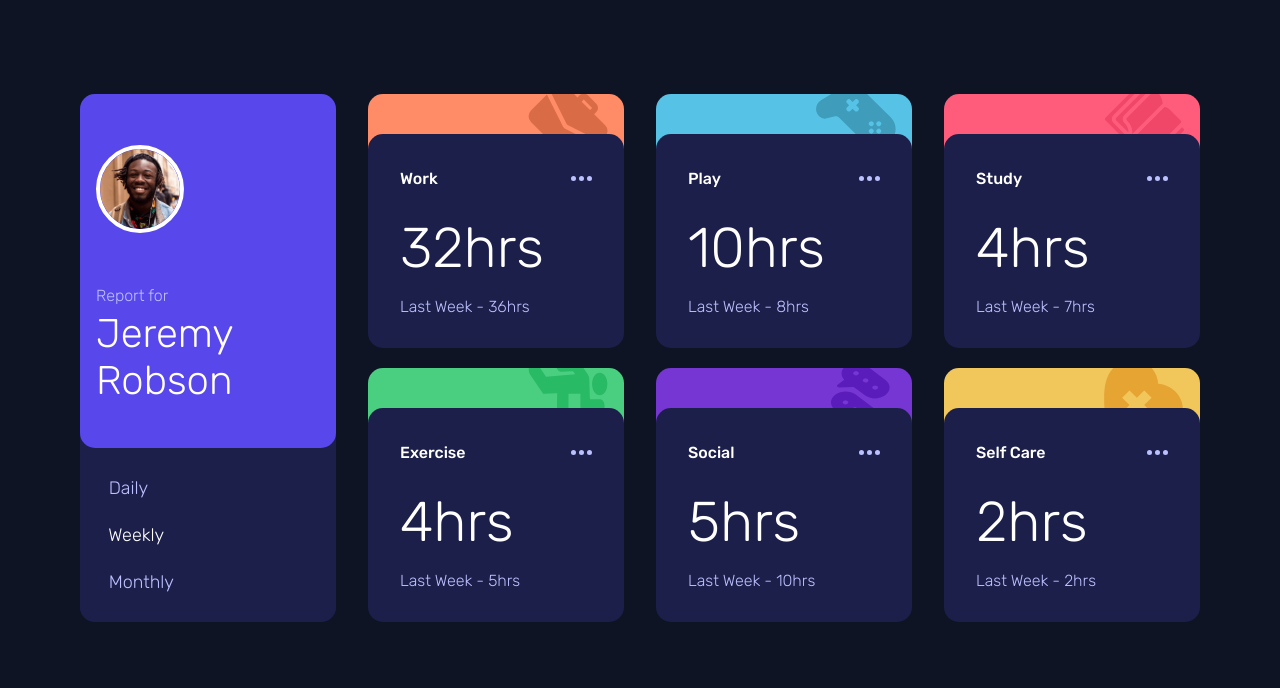
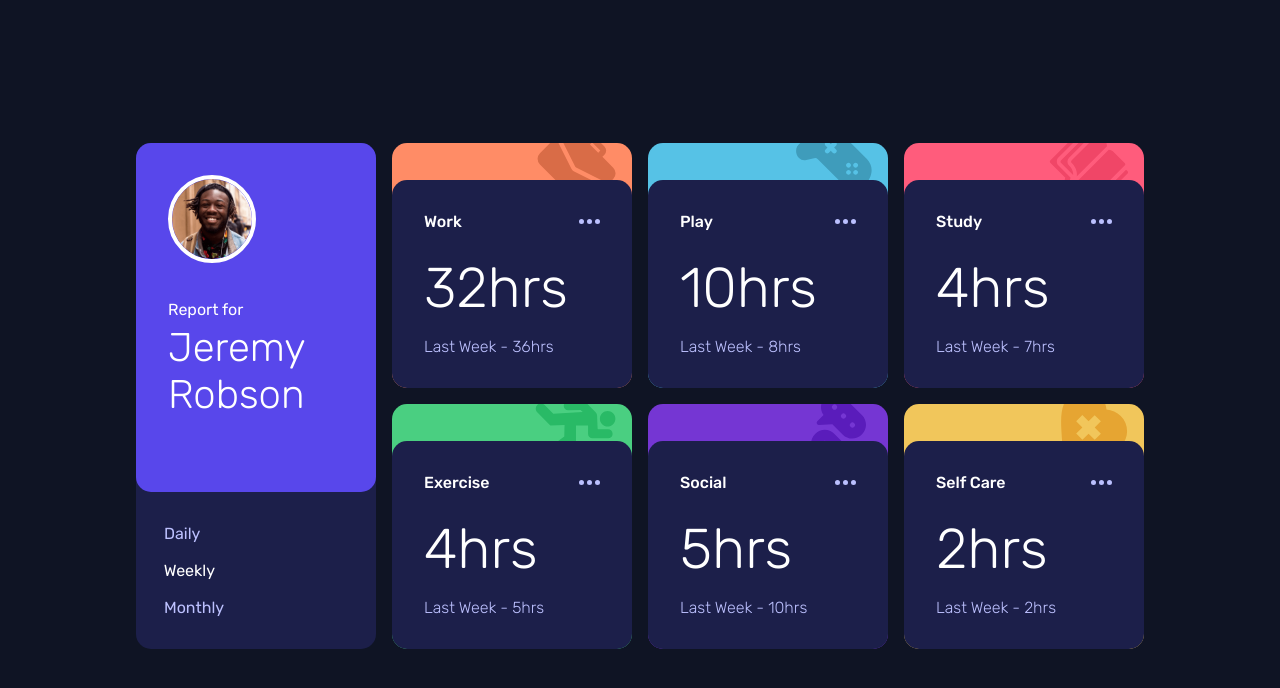
Before and after one commit to andreimaier/timeTrackingApp, a plain HTML site: page index.html in a window 1280 px wide. Drawn offline with Linux system fonts and the light colour scheme.

Commit message:
minor css code changes

```diff
--- a/index.html
+++ b/index.html
@@ -26,7 +26,12 @@
     <main>
       <div class="wrapper">
         <div class="card">
-          <div class="front">
+          <div class="profile">
+            <img src="./images/image-jeremy.png" alt="Photo of man smiling" />
+            <p>Report for</p>
+            <p>Jeremy Robson</p>
+          </div>
+          <div class="timeframe">
             <div>
               <input type="radio" name="a" id="Daily" />
               <label for="Daily">Daily</label>
@@ -40,78 +45,87 @@
               <label for="Monthly">Monthly</label>
             </div>
           </div>
-          <div class="back">
-            <img
-              id="hero"
-              src="./images/image-jeremy.png"
-              alt="Photo of man smiling"
-            />
-            <p>Report for</p>
-            <p>Jeremy Robson</p>
-          </div>
         </div>
         <div class="card">
-          <div class="back">
-            <img src="./images/icon-work.svg" alt="" />
-          </div>
           <div class="front">
             <p class="item">Work</p>
-            <img src="./images/icon-ellipsis.svg" alt="" />
+            <svg width="21" height="5" xmlns="http://www.w3.org/2000/svg">
+              <path
+                d="M2.5 0a2.5 2.5 0 1 1 0 5 2.5 2.5 0 0 1 0-5Zm8 0a2.5 2.5 0 1 1 0 5 2.5 2.5 0 0 1 0-5Zm8 0a2.5 2.5 0 1 1 0 5 2.5 2.5 0 0 1 0-5Z"
+                fill="#BBC0FF"
+                fill-rule="evenodd"
+              />
+            </svg>
             <p class="time" data-current="0">32hrs</p>
             <p class="last" data-last="0">Last Week - 36hrs</p>
           </div>
         </div>
         <div class="card">
-          <div class="back">
-            <img src="./images/icon-play.svg" alt="" />
-          </div>
           <div class="front">
             <p class="item">Play</p>
-            <img src="./images/icon-ellipsis.svg" alt="" />
+            <svg width="21" height="5" xmlns="http://www.w3.org/2000/svg">
+              <path
+                d="M2.5 0a2.5 2.5 0 1 1 0 5 2.5 2.5 0 0 1 0-5Zm8 0a2.5 2.5 0 1 1 0 5 2.5 2.5 0 0 1 0-5Zm8 0a2.5 2.5 0 1 1 0 5 2.5 2.5 0 0 1 0-5Z"
+                fill="#BBC0FF"
+                fill-rule="evenodd"
+              />
+            </svg>
             <p class="time" data-current="1">10hrs</p>
             <p class="last" data-last="1">Last Week - 8hrs</p>
           </div>
         </div>
         <div class="card">
-          <div class="back">
-            <img src="./images/icon-study.svg" alt="" />
-          </div>
           <div class="front">
             <p class="item">Study</p>
-            <img src="./images/icon-ellipsis.svg" alt="" />
+            <svg width="21" height="5" xmlns="http://www.w3.org/2000/svg">
+              <path
+                d="M2.5 0a2.5 2.5 0 1 1 0 5 2.5 2.5 0 0 1 0-5Zm8 0a2.5 2.5 0 1 1 0 5 2.5 2.5 0 0 1 0-5Zm8 0a2.5 2.5 0 1 1 0 5 2.5 2.5 0 0 1 0-5Z"
+                fill="#BBC0FF"
+                fill-rule="evenodd"
+              />
+            </svg>
             <p class="time" data-current="2">4hrs</p>
             <p class="last" data-last="2">Last Week - 7hrs</p>
           </div>
         </div>
         <div class="card">
-          <div class="back">
-            <img src="./images/icon-exercise.svg" alt="" />
-          </div>
           <div class="front">
             <p class="item">Exercise</p>
-            <img src="./images/icon-ellipsis.svg" alt="" />
+            <svg width="21" height="5" xmlns="http://www.w3.org/2000/svg">
+              <path
+                d="M2.5 0a2.5 2.5 0 1 1 0 5 2.5 2.5 0 0 1 0-5Zm8 0a2.5 2.5 0 1 1 0 5 2.5 2.5 0 0 1 0-5Zm8 0a2.5 2.5 0 1 1 0 5 2.5 2.5 0 0 1 0-5Z"
+                fill="#BBC0FF"
+                fill-rule="evenodd"
+              />
+            </svg>
             <p class="time" data-current="3">4hrs</p>
             <p class="last" data-last="3">Last Week - 5hrs</p>
           </div>
         </div>
         <div class="card">
-          <div class="back">
-            <img src="./images/icon-social.svg" alt="" />
-          </div>
           <div class="front">
             <p class="item">Social</p>
-            <img src="./images/icon-ellipsis.svg" alt="" />
+            <svg width="21" height="5" xmlns="http://www.w3.org/2000/svg">
+              <path
+                d="M2.5 0a2.5 2.5 0 1 1 0 5 2.5 2.5 0 0 1 0-5Zm8 0a2.5 2.5 0 1 1 0 5 2.5 2.5 0 0 1 0-5Zm8 0a2.5 2.5 0 1 1 0 5 2.5 2.5 0 0 1 0-5Z"
+                fill="#BBC0FF"
+                fill-rule="evenodd"
+              />
+            </svg>
             <p class="time" data-current="4">5hrs</p>
             <p class="last" data-last="4">Last Week - 10hrs</p>
           </div>
         </div>
         <div class="card">
-          <div class="back">
-            <img src="./images/icon-self-care.svg" alt="" />
-          </div>
           <div class="front">
             <p class="item">Self Care</p>
-            <img src="./images/icon-ellipsis.svg" alt="" />
+            <svg width="21" height="5" xmlns="http://www.w3.org/2000/svg">
+              <path
+                d="M2.5 0a2.5 2.5 0 1 1 0 5 2.5 2.5 0 0 1 0-5Zm8 0a2.5 2.5 0 1 1 0 5 2.5 2.5 0 0 1 0-5Zm8 0a2.5 2.5 0 1 1 0 5 2.5 2.5 0 0 1 0-5Z"
+                fill="#BBC0FF"
+                fill-rule="evenodd"
+              />
+            </svg>
             <p class="time" data-current="5">2hrs</p>
             <p class="last" data-last="5">Last Week - 2hrs</p>
           </div>
--- a/script.js
+++ b/script.js
@@ -10,9 +10,9 @@ async function render() {
 }
 render()
 
-const day = document.querySelector('.card:first-child .front div:nth-of-type(1) label')
-const week = document.querySelector('.card:first-child .front div:nth-child(2) label')
-const month = document.querySelector('.card:first-child .front div:last-of-type label')
+const day = document.querySelector('.card:first-child .timeframe div:nth-of-type(1) label')
+const week = document.querySelector('.card:first-child .timeframe div:nth-child(2) label')
+const month = document.querySelector('.card:first-child .timeframe div:last-of-type label')
 
 const current = document.querySelectorAll('.time')
 const last = document.querySelectorAll('.last')
--- a/style.css
+++ b/style.css
@@ -21,48 +21,35 @@
 }
 
 body {
+  display: grid;
+  place-content: center;
+  min-height: 97dvh;
   background-color: var(--VeryDarkBlue);
   font-family: var(--fontFam);
 }
-main {
+.wrapper {
+  padding-block: 4.5rem;
   display: flex;
   flex-direction: column;
-  align-items: center;
-}
-.wrapper {
-  margin-top: 50px;
+  gap: 1.5rem;
 }
 
 .card {
-  margin-top: -20px;
-  max-width: 340px;
+  border-radius: var(--border-radius);
+  max-width: 20rem;
   color: white;
-}
-
-.back {
-  display: flex;
-  justify-content: right;
-  padding-inline: 1rem;
-  border-radius: var(--border-radius) var(--border-radius) 0 0;
-  height: 80px;
-  overflow: hidden;
-}
-.back img {
-  max-width: 70%;
-  aspect-ratio: 1;
-  transform: translateY(-10px);
-  overflow: hidden;
+  padding-top: 2.3rem;
 }
 
 .front {
   background-color: var(--DarkBlue);
-  transform: translateY(-40px);
   border-radius: var(--border-radius);
-  padding: 1.5rem;
   display: grid;
   grid-template-columns: 1fr 1fr;
   align-items: center;
+  padding: 1.6rem;
 }
+
 .front:hover {
   background-color: var(--DesaturatedBlue);
   cursor: pointer;
@@ -80,53 +67,55 @@ main {
   font-weight: 300;
   color: var(--PaleBlue);
 }
-.front img {
-  padding-block: 10px;
-}
-.front img,
+.front svg,
 .front :nth-child(4) {
   justify-self: right;
 }
-.front img:hover {
-  cursor: pointer;
+.front:has(svg:hover) {
+  background-color: var(--DarkBlue);
+}
+.front svg path:hover {
+  fill: white;
 }
 
-.card:nth-child(2) .back {
-  background-color: var(--work);
+.card:nth-child(2) {
+  background: var(--work) url(./images/icon-work.svg) top -1rem right 1rem no-repeat;
 }
-.card:nth-child(3) .back {
-  background-color: var(--play);
+.card:nth-child(3) {
+  background: var(--play) url(./images/icon-play.svg) top -1rem right 1rem no-repeat;
 }
-.card:nth-child(4) .back {
-  background-color: var(--study);
+.card:nth-child(4) {
+  background: var(--study) url(./images/icon-study.svg) top -1rem right 1rem no-repeat;
 }
-.card:nth-child(5) .back {
-  background-color: var(--exercise);
+.card:nth-child(5) {
+  background: var(--exercise) url(./images/icon-exercise.svg) top -0.2rem right 1rem
+    no-repeat;
 }
-.card:nth-child(6) .back {
-  background-color: var(--social);
+.card:nth-child(6) {
+  background: var(--social) url(./images/icon-social.svg) top -1rem right 1rem no-repeat;
 }
-.card:nth-child(7) .back {
-  background-color: var(--selfCare);
+.card:nth-child(7) {
+  background: var(--selfCare) url(./images/icon-self-care.svg) top -1rem right 1rem
+    no-repeat;
 }
 
 /* Rules for the first div */
 .card:first-of-type {
+  background-color: var(--DarkBlue);
+  padding: 0;
   display: flex;
-  flex-direction: column-reverse;
-  margin-bottom: 40px;
+  flex-direction: column;
 }
-.card:first-child .back {
+.card:first-child .profile {
   background-color: var(--hero);
-  height: 130px;
+  padding-block: 1.5rem;
   display: grid;
   row-gap: 5px;
   grid-template-columns: repeat(3, 1fr);
   grid-template-rows: repeat(2, 1fr);
   border-radius: var(--border-radius);
-  transform: translateY(20px);
 }
-#hero {
+.card:first-child img {
   border: 4px solid white;
   border-radius: 50%;
   max-width: 60%;
@@ -135,77 +124,58 @@ main {
   grid-row: 1/3;
   align-self: center;
   justify-self: center;
-  transform: translateY(0);
 }
-.card:first-child .back p:first-of-type {
+.card:first-child .profile p:first-of-type {
   grid-column: 2/4;
   grid-row: 1/2;
   align-self: end;
   margin: 0;
-  font-weight: 300;
-  color: var(--PaleBlue);
 }
-.card:first-child .back p:last-of-type {
+.card:first-child .profile p:last-of-type {
   grid-column: 2/4;
   grid-row: 2/3;
   justify-self: left;
-  align-self: start;
   margin: 0;
-  font-size: 26px;
+  font-size: 1.6rem;
   font-weight: 300;
 }
-.card:first-child .front {
+.card:first-child .timeframe {
+  padding-block: 2rem;
   display: flex;
   justify-content: space-around;
-  align-items: end;
-  background-color: var(--DarkBlue);
-  height: 40px;
-  font-size: var(--fontSize);
-  font-weight: 300;
-  border-radius: 0 0 var(--border-radius) var(--border-radius);
-  transform: translateY(0);
 }
-.card:first-child .front a {
-  color: var(--PaleBlue);
-  text-decoration: none;
-  cursor: pointer;
-}
-.card:first-child .front label:hover,
-.card:first-child .front a:active {
+.card:first-child .timeframe label:hover {
   color: inherit;
 }
 
-.card:first-child .front input {
+.card:first-child .timeframe input {
   appearance: none;
 }
-.card:first-child .front input:checked + label {
+.card:first-child .timeframe input:checked + label {
   color: inherit;
 }
-.card:first-child .front label {
+.card:first-child .timeframe label {
   cursor: pointer;
   color: var(--PaleBlue);
 }
 /* Rules for the first div END*/
 
-@media screen and (width>500px) {
-  body {
-    height: 95vh;
-    display: flex;
-    align-items: center;
-    justify-content: center;
-  }
+@media screen and (width>65rem) {
   .wrapper {
+    max-width: fit-content;
+    padding: 0;
     display: grid;
     grid-template-columns: repeat(4, 1fr);
     grid-template-rows: repeat(2, 1fr);
-    column-gap: 2rem;
-    margin: 0;
+    gap: 1rem;
   }
   .card {
-    max-width: 16rem;
+    max-width: 15rem;
   }
+
   .front {
     padding: 2rem;
+    height: auto;
   }
   .front .last {
     grid-row: 3/4;
@@ -228,34 +198,28 @@ main {
     grid-row: 1/3;
     border-radius: var(--border-radius);
   }
-  .card:first-child .back {
-    grid-template-rows: repeat(5, 1fr);
-    justify-items: start;
-    transform: translateY(0);
-    height: 100%;
+  .card:first-child .profile {
+    padding: 2rem 2rem 1rem 2rem;
+    height: 65%;
+    display: flex;
+    flex-direction: column;
   }
-  #hero {
+  .card:first-child img {
+    align-self: start;
     width: 5rem;
-    grid-column: 1/4;
-    grid-row: 1/3;
-    justify-self: start;
-    align-self: end;
+    margin-block-end: 2rem;
   }
-  .card:first-child .back p:first-of-type {
-    grid-column: 1/4;
-    grid-row: 3/4;
+  .card:first-child .profile p:first-of-type {
+    align-self: normal;
   }
-  .card:first-child .back p:last-of-type {
+  .card:first-child .profile p:last-of-type {
     font-size: 2.5rem;
-    grid-column: 1/4;
-    grid-row: 4/6;
   }
-
-  .card:first-child .front {
+  .card:first-child .timeframe {
+    height: 20%;
     flex-direction: column;
-    align-items: start;
-    height: 40%;
-    padding: 1rem;
+    justify-content: space-between;
+    padding-inline-start: 1rem;
   }
   /* Rules for the first div END*/
 }
```
